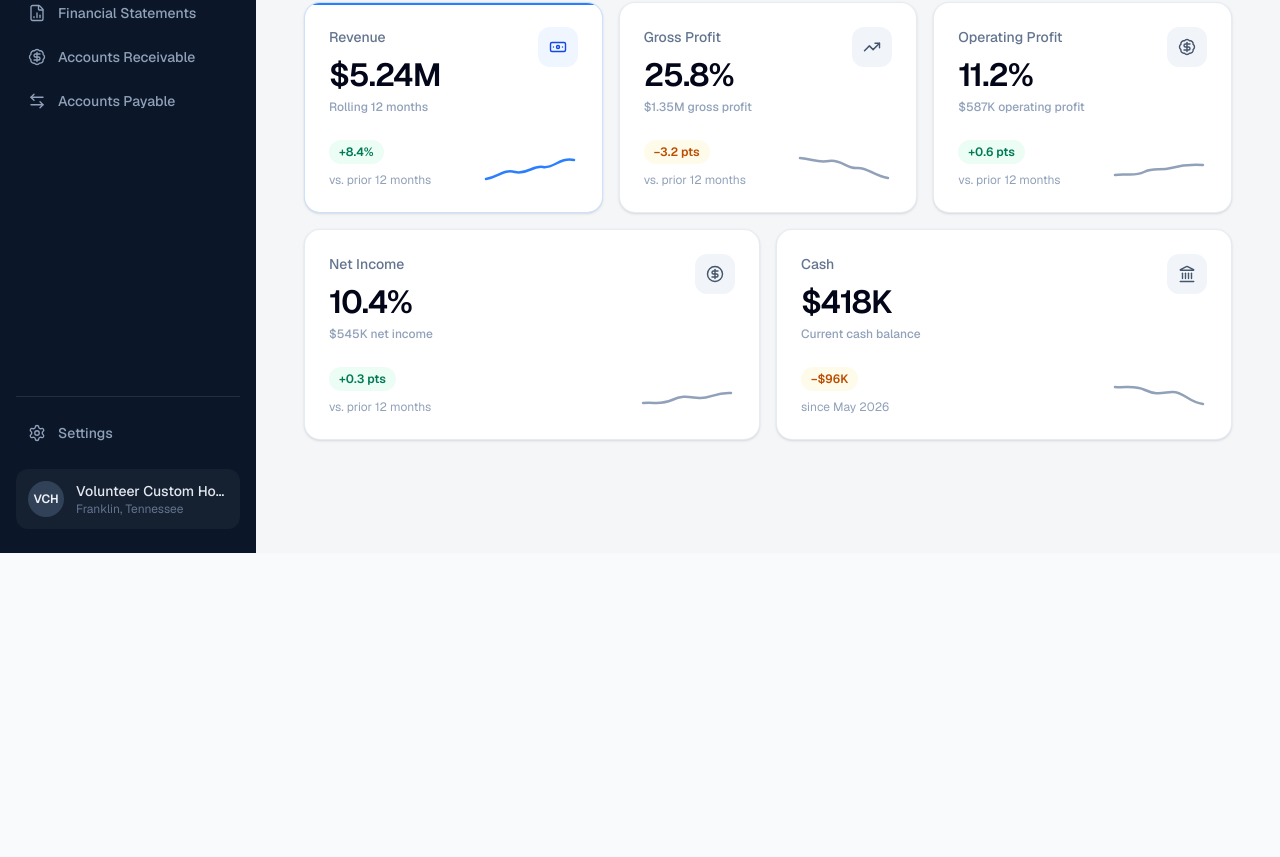
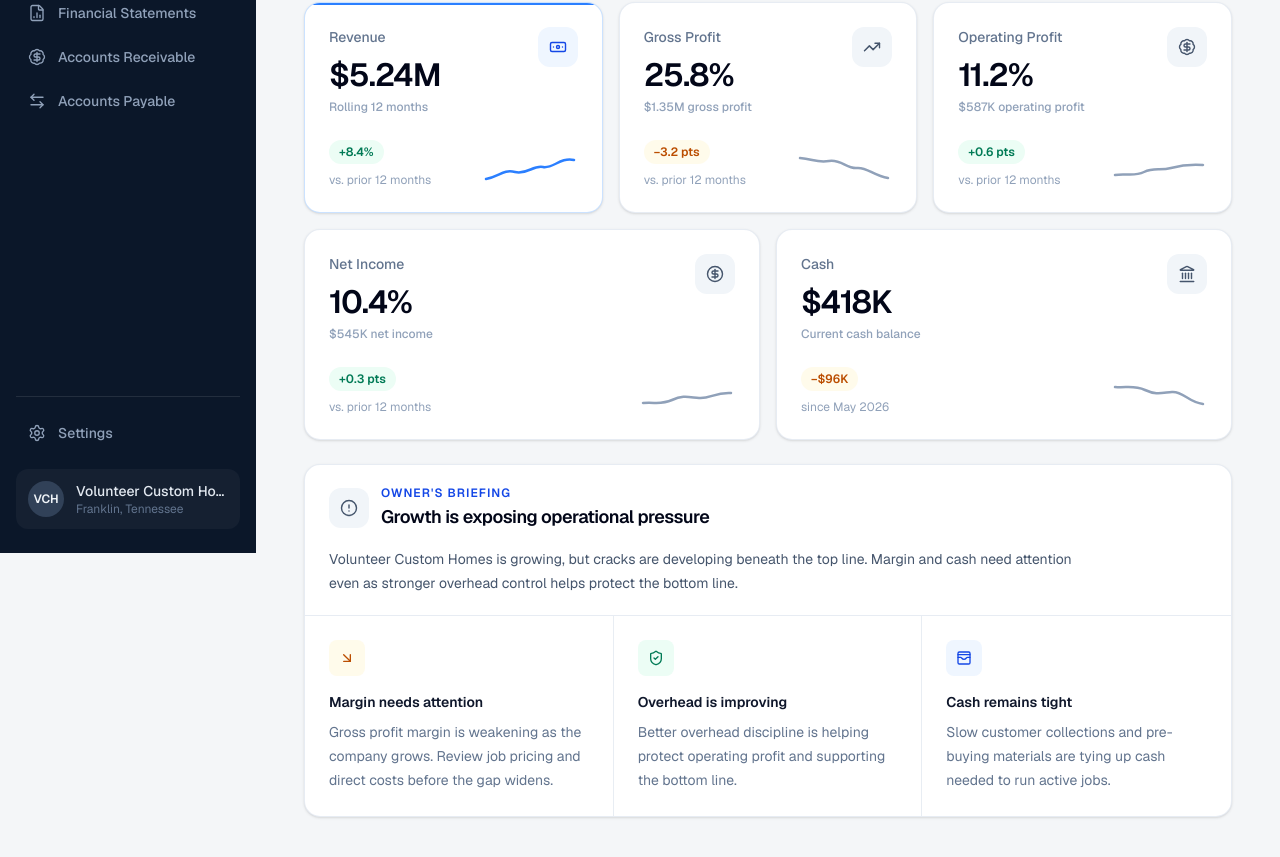
Before and after one commit to jhelton0518/Compass, a Next.js app: page / in a window 1280 px wide. Shown: the part 247-1104 px from the top of the page. Before the commit the page ends 800 px from the top, so only its background shows below. Built offline with nearby package versions, Linux system fonts and the light colour scheme.

Commit message:
Add financial briefing to dashboard

```diff
--- a/components/dashboard/dashboard-content.tsx
+++ b/components/dashboard/dashboard-content.tsx
@@ -7,6 +7,7 @@ import {
 } from "lucide-react";
 
 import { MetricCard } from "./metric-card";
+import { FinancialBriefing } from "./financial-briefing";
 
 const metrics = [
   {
@@ -96,6 +97,8 @@ export function DashboardContent() {
           </div>
         ))}
       </div>
+
+      <FinancialBriefing />
     </section>
   );
 }
--- a/components/dashboard/financial-briefing.tsx
+++ b/components/dashboard/financial-briefing.tsx
@@ -1,12 +1,90 @@
+import {
+  ArrowDownRight,
+  CircleAlert,
+  ShieldCheck,
+  WalletCards,
+} from "lucide-react";
+
+const briefingPoints = [
+  {
+    title: "Margin needs attention",
+    description:
+      "Gross profit margin is weakening as the company grows. Review job pricing and direct costs before the gap widens.",
+    icon: ArrowDownRight,
+    iconStyle: "bg-amber-50 text-amber-700",
+  },
+  {
+    title: "Overhead is improving",
+    description:
+      "Better overhead discipline is helping protect operating profit and supporting the bottom line.",
+    icon: ShieldCheck,
+    iconStyle: "bg-emerald-50 text-emerald-700",
+  },
+  {
+    title: "Cash remains tight",
+    description:
+      "Slow customer collections and pre-buying materials are tying up cash needed to run active jobs.",
+    icon: WalletCards,
+    iconStyle: "bg-blue-50 text-blue-700",
+  },
+];
+
 export function FinancialBriefing() {
   return (
-    <section className="rounded-lg border border-slate-200 bg-white p-6">
-      <h2 className="text-[15px] font-semibold text-slate-900">
-        Financial Briefing
-      </h2>
-      <p className="mt-4 text-[14px] leading-relaxed text-slate-500">
-        AI-generated financial insights will appear here.
-      </p>
+    <section
+      className="mt-6 overflow-hidden rounded-2xl border border-slate-200/80 bg-white shadow-sm"
+      aria-labelledby="financial-briefing-heading"
+    >
+      <div className="border-b border-slate-200/80 px-5 py-5 sm:px-6">
+        <div className="flex items-center gap-3">
+          <span className="grid size-10 shrink-0 place-items-center rounded-xl bg-slate-100 text-slate-600">
+            <CircleAlert
+              aria-hidden="true"
+              className="size-[18px]"
+              strokeWidth={1.9}
+            />
+          </span>
+          <div>
+            <p className="text-xs font-semibold uppercase tracking-[0.09em] text-blue-700">
+              Owner&apos;s briefing
+            </p>
+            <h2
+              id="financial-briefing-heading"
+              className="mt-0.5 text-lg font-semibold tracking-tight text-slate-950"
+            >
+              Growth is exposing operational pressure
+            </h2>
+          </div>
+        </div>
+
+        <p className="mt-4 max-w-3xl text-sm leading-6 text-slate-600">
+          Volunteer Custom Homes is growing, but cracks are developing beneath
+          the top line. Margin and cash need attention even as stronger overhead
+          control helps protect the bottom line.
+        </p>
+      </div>
+
+      <div className="grid divide-y divide-slate-200/80 md:grid-cols-3 md:divide-x md:divide-y-0">
+        {briefingPoints.map(({ title, description, icon: Icon, iconStyle }) => (
+          <article key={title} className="px-5 py-5 sm:px-6 sm:py-6">
+            <span
+              className={`grid size-9 place-items-center rounded-lg ${iconStyle}`}
+            >
+              <Icon
+                aria-hidden="true"
+                className="size-4"
+                strokeWidth={2}
+              />
+            </span>
+            <h3 className="mt-4 text-sm font-semibold text-slate-900">
+              {title}
+            </h3>
+            <p className="mt-2 text-sm leading-6 text-slate-500">
+              {description}
+            </p>
+          </article>
+        ))}
+      </div>
     </section>
   );
 }
```
Also changed, not shown: 1 other file (tests, documents, lock files or other folders).
